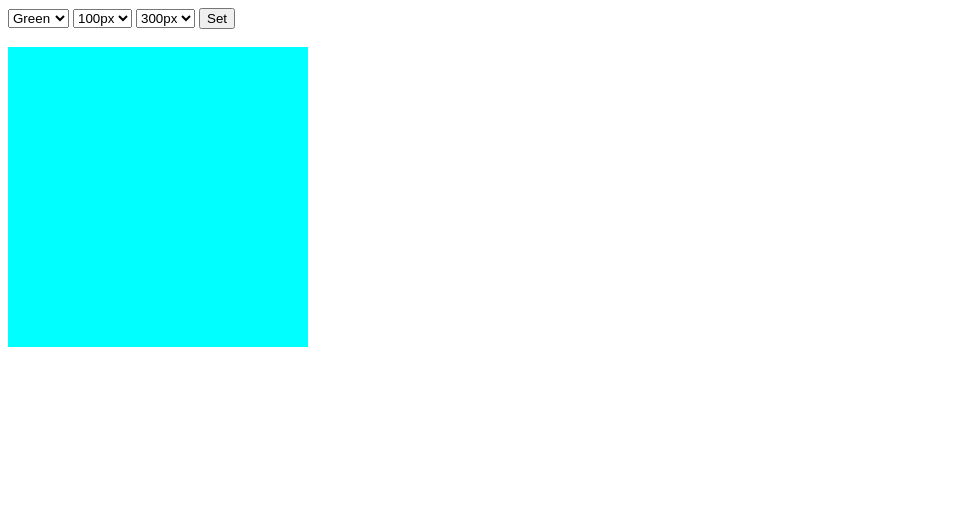
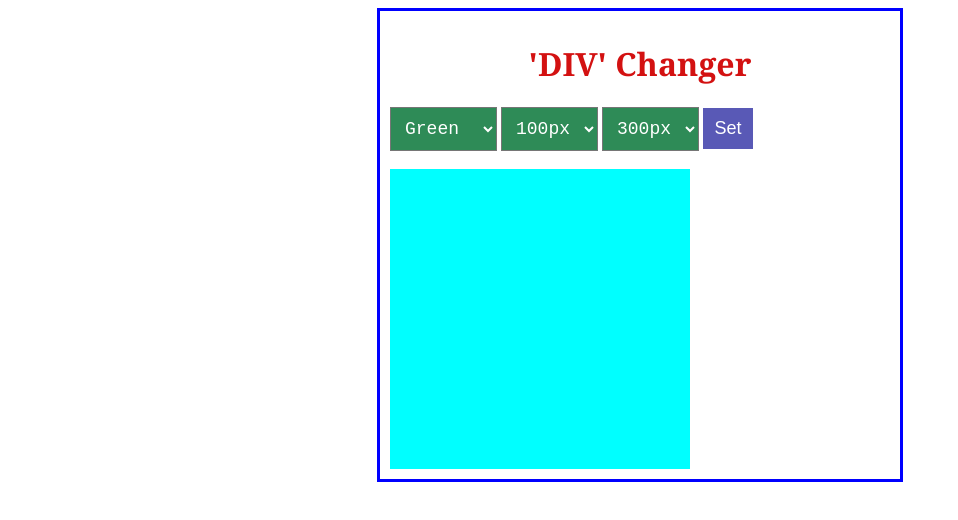
Before and after one commit to SaikrishnaReddy1919/JQuery-, a plain HTML site: page dynamic-div-color-changer-project/index.html in a window 1280 px wide. Shown: the whole page, without its empty margins (0-958 px from the left). Drawn offline with Linux system fonts and the light colour scheme.

Commit message:
done small changes

```diff
--- a/dynamic-div-color-changer-project/app.css
+++ b/dynamic-div-color-changer-project/app.css
@@ -0,0 +1,39 @@
+
+
+#body{
+    margin:auto;
+    width: 500px;
+    border: solid blue;
+    padding: 10px;
+    /*display: flex;*/
+    align-items: center;
+    justify-content: center;
+}
+
+button{
+	background-color:rgb(89, 89, 182);
+    padding :10px;
+    font-size: large;
+	border: none;
+    color: white;
+    width: 50px;
+
+}
+button:hover{
+	background-color: white;
+	color: black;
+	border: blue 1px solid;
+	cursor: pointer;
+}
+.dropdown{
+    font-family: 'Courier New', Courier, monospace;
+    padding: 10px;
+    background-color: seagreen;
+    font-size: large;
+    color: white;
+}
+#title{
+    color: rgb(211, 17, 17);
+    font-family: Cambria, Cochin, Georgia, Times, 'Times New Roman', serif;
+    text-align: center;
+}
--- a/dynamic-div-color-changer-project/index.html
+++ b/dynamic-div-color-changer-project/index.html
@@ -2,22 +2,24 @@
 <html>
 <head>
 	<title>Div changer</title>
+	<link rel="stylesheet" href="app.css">
 </head>
 <body>
 	<div id='body'>
-		<select name='cssProperty' id='background'>
+		<h1 id="title">'DIV' Changer</h1>
+		<select name='cssProperty' id='background' class="dropdown">
 			<option value='green'>Green</option>
 			<option value='red'>Red</option>
 			<option value='yellow'>Yellow</option>
 		</select>
 
-		<select name='cssProperty' id='width'>
+		<select name='cssProperty' id='width' class="dropdown">
 			<option value='100px'>100px</option>
 			<option value='300px'>300px</option>
 			<option value='500px'>500px</option>
 		</select>
 
-		<select name='cssProperty' id='height'>
+		<select name='cssProperty' id='height' class="dropdown">
 			<option value='300px'>300px</option>
 			<option value='500px'>500px</option>
 			<option value='200px'>200px</option>
```
